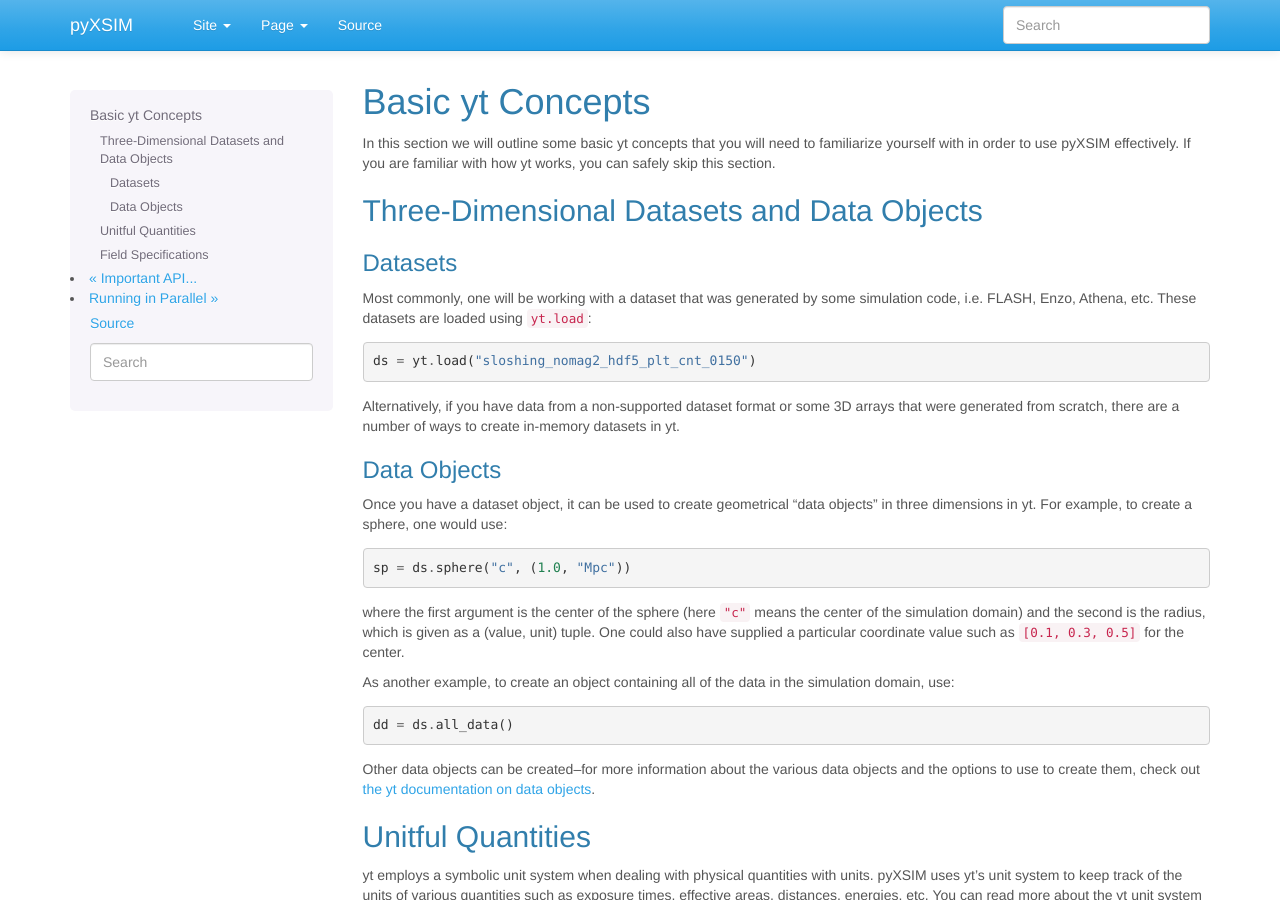
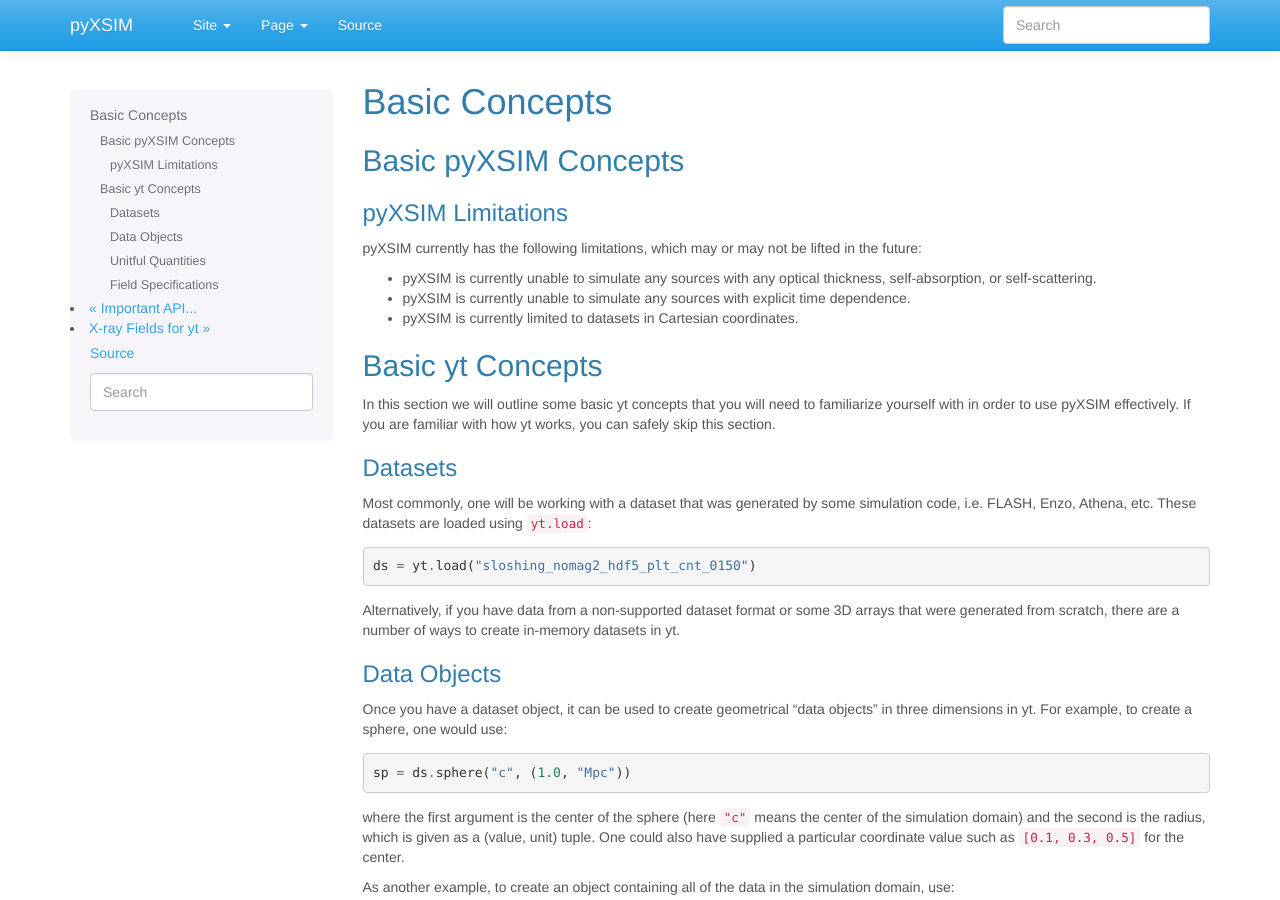
Before and after one commit to jzuhone/pyxsim, a Sphinx documentation site: the page built from doc/source/basic_concepts.rst, in a window 1280 px wide and 900 px high. Built offline with Sphinx 7.4.7, drawn with Linux system fonts in a browser that asks for light colours; pages that are not in the unit, such as notebooks, are missing from menus; the version number could not be read and is left out.

Commit message:
More doc stuff

```diff
--- a/doc/source/basic_concepts.rst
+++ b/doc/source/basic_concepts.rst
@@ -1,14 +1,30 @@
-.. _basic-yt-concepts:
+.. _basic-concepts:
+
+Basic Concepts
+==============
+
+Basic pyXSIM Concepts
+---------------------
+
+
+pyXSIM Limitations
+++++++++++++++++++
+
+pyXSIM currently has the following limitations, which may or may not be
+lifted in the future:
+
+* pyXSIM is currently unable to simulate any sources with any optical
+  thickness, self-absorption, or self-scattering.
+* pyXSIM is currently unable to simulate any sources with explicit time
+  dependence.
+* pyXSIM is currently limited to datasets in Cartesian coordinates.
 
 Basic yt Concepts
-=================
+-----------------
 
 In this section we will outline some basic yt concepts that you will need to
 familiarize yourself with in order to use pyXSIM effectively. If you are
 familiar with how yt works, you can safely skip this section.
-
-Three-Dimensional Datasets and Data Objects
--------------------------------------------
 
 Datasets
 ++++++++
@@ -53,7 +69,7 @@ objects and the options to use to create them, check out
 `the yt documentation on data objects <http://yt-project.org/doc/analyzing/objects.html>`_.
 
 Unitful Quantities
-------------------
+++++++++++++++++++
 
 yt employs a symbolic unit system when dealing with physical quantities with
 units. pyXSIM uses yt's unit system to keep track of the units of various
@@ -83,7 +99,7 @@ information, since the units will be checked for correct dimensionality and will
 be converted if necessary.
 
 Field Specifications
---------------------
+++++++++++++++++++++
 
 This means that whenever pyXSIM accepts a field specification as an argument, it
 will need to be in one of the following two forms:
--- a/doc/source/changelog.rst
+++ b/doc/source/changelog.rst
@@ -5,6 +5,8 @@ ChangeLog
 
 Version 4.0
 -----------
+
+This is a major update to pyXSIM which incldues many new features.
 
 * Non-PHOX modes, spectra and fields
 * New thermal spectral models
--- a/doc/source/index.rst
+++ b/doc/source/index.rst
@@ -57,6 +57,7 @@ Table of Contents
    v3_to_v4
    basic_concepts
    source_models
+   xray_fields
    photon_lists
    parallel
    getting_help
```
Also changed, not shown: doc/source/xray_fields.rst (+67 -0 lines).
